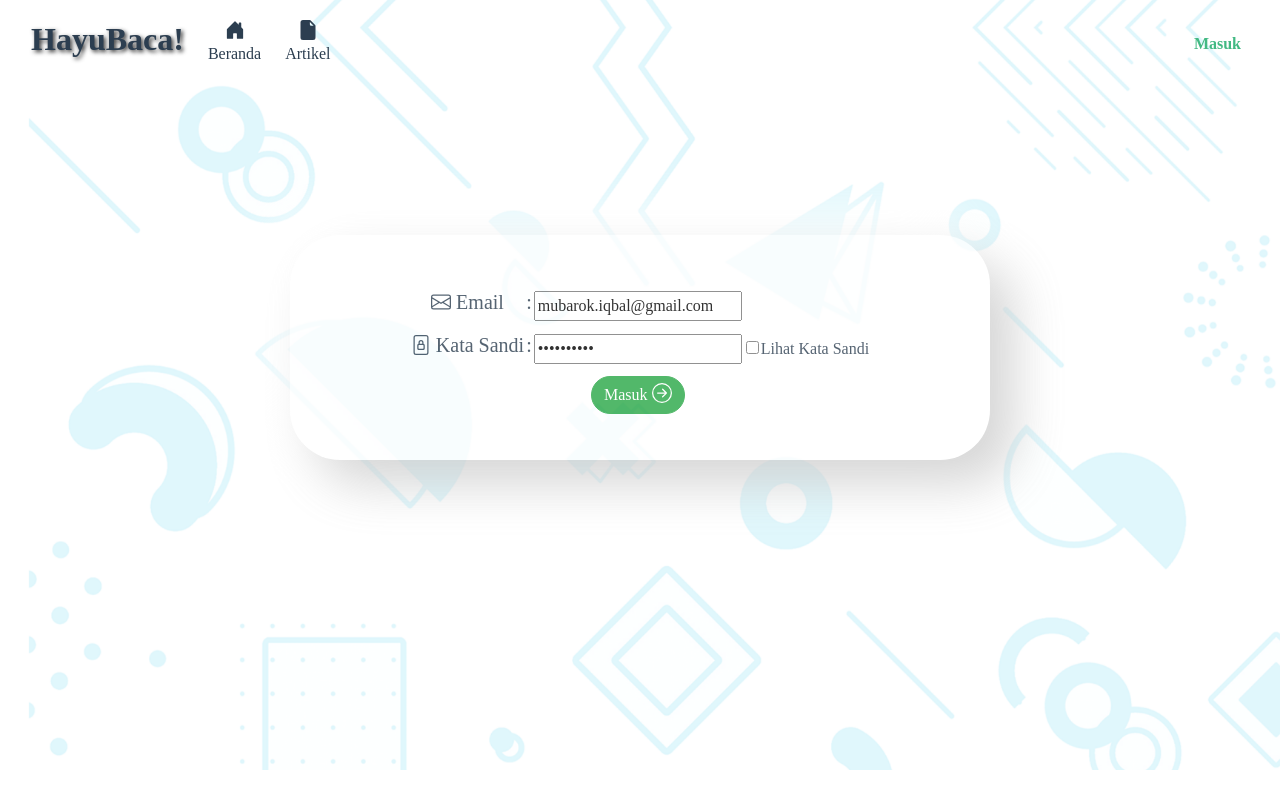
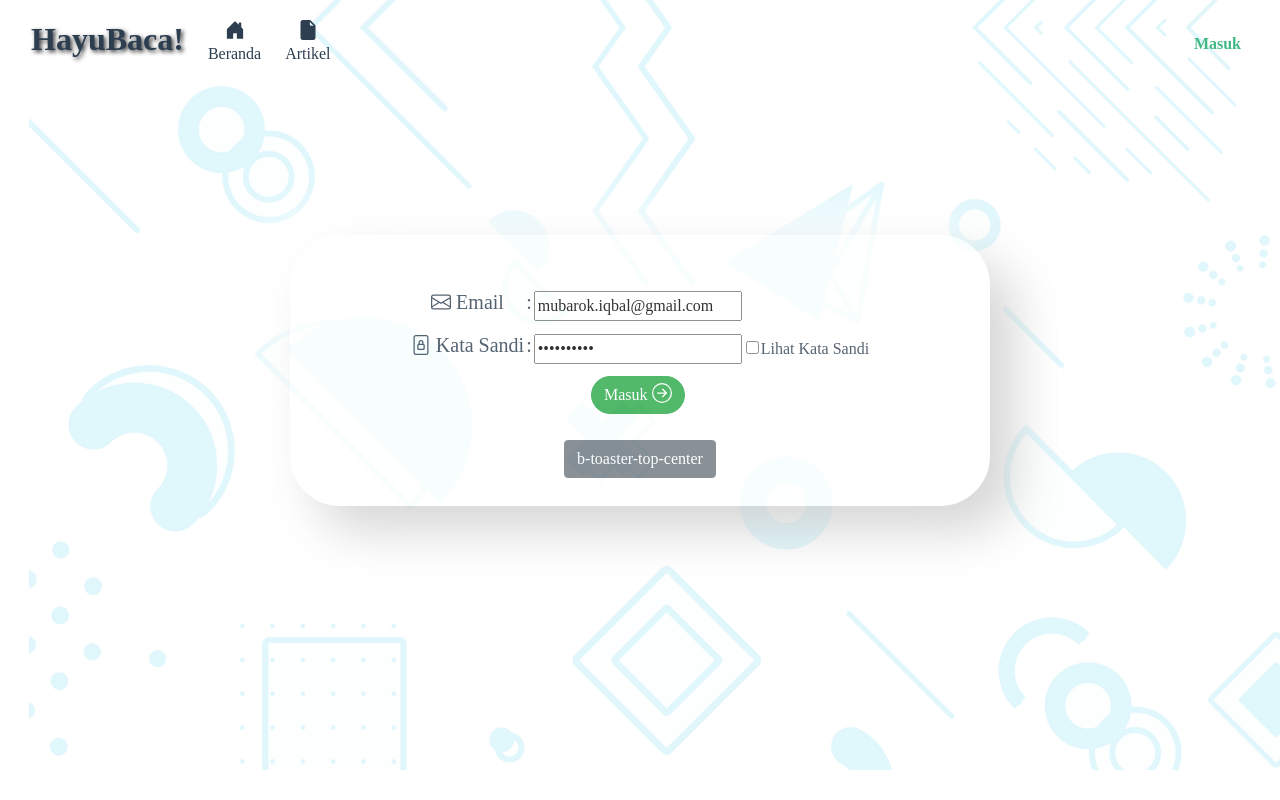
Before and after one commit to rizkraf/hayu-baca, a Vue app: page /login in a window 1280 px wide. Built offline with nearby package versions, Linux system fonts and the light colour scheme.

Commit message:
test login alert display

```diff
--- a/src/views/Login.vue
+++ b/src/views/Login.vue
@@ -37,6 +37,7 @@
                     </td>
                 </tr>
             </table>
+            <b-button @click="toast('b-toaster-top-center')" class="mb-2">b-toaster-top-center</b-button>
         </div>
     </div>
 </template>
@@ -80,9 +81,19 @@ export default {
         password: "sanbercode",
         showpassword: false,
         apiDomain: "https://demo-api-vue.sanbercloud.com",
+        counter: 0
     }),
 
     methods: {
+        toast(toaster, append = false) {
+            this.$bvToast.toast('Anda telah login', {
+                title: `Toaster ${toaster}`,
+                toaster: toaster,
+                solid: true,
+                appendToast: append
+            })
+            console.log(this.$bvToast.toast)
+        },
         ...mapActions({
             setToken: "auth/setToken",
         }),
@@ -100,6 +111,8 @@ export default {
                 .then((response) => {
                     this.setToken(response.data.access_token);
                     this.$router.push("/");
+                    console.log(this.toast)
+                    this.toast('b-toaster-top-center')
                 })
                 .catch((response) => {
                     console.log(response);
```
